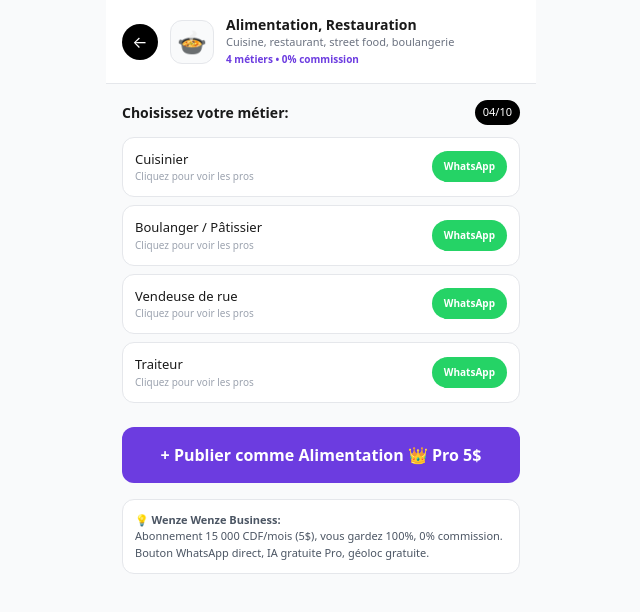
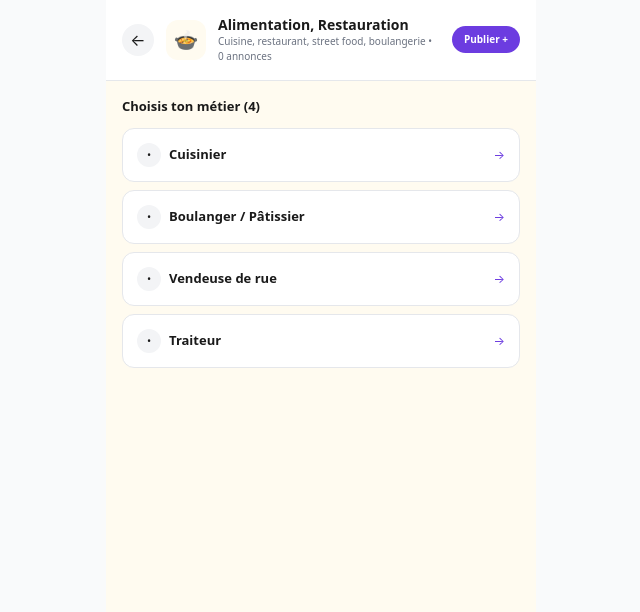
Before and after one commit to kongolokelvin47-cmd/Wenze-pwa, a Next.js app: page /categorie/alimentation in a window 1280 px wide. Shown: the top 612 px of the page, without its empty margins (319-959 px from the left). Built offline with nearby package versions, Linux system fonts and the light colour scheme.

Commit message:
Refactor CategorieSlugPage for improved functionality
Refactor category page to use useParams and improve state management for annonces. Update UI elements and structure for better user experience.

```diff
--- a/app/categorie/[slug]/page.tsx
+++ b/app/categorie/[slug]/page.tsx
@@ -1,70 +1,94 @@
-// app/categorie/[slug]/page.tsx - VERSION FINALE VERCEL OK
+"use client";
+import { useParams } from "next/navigation";
 import Link from "next/link";
-import { CATEGORIES_WENZE, getCategorieById } from "@/lib/categories";
-import { notFound } from "next/navigation";
+import { useMemo, useState, useEffect } from "react";
+import { getCategorieById } from "@/lib/categories";
 
-export default function PageCategorie({ params }: { params: { slug: string } }) {
-  const categorie = getCategorieById(params.slug);
+export default function CategorieSlugPage() {
+  const params = useParams();
+  const slug = (params.slug as string)?.toLowerCase();
+  const cat = getCategorieById(slug);
+  const [annonces, setAnnonces] = useState<any[]>([]);
 
-  if (!categorie) return notFound();
+  useEffect(()=>{
+    try{
+      const list = JSON.parse(localStorage.getItem("wenze_annonces_list") || "[]");
+      setAnnonces(list.filter((a:any)=>{
+        const c = (a.categorieId || a.categorie || "").toLowerCase();
+        return c === slug || c.includes(slug) || cat?.titre.toLowerCase().includes(c) || c.includes(cat?.titreCourt.toLowerCase()||"");
+      }));
+    }catch{}
+  },[slug, cat]);
 
-  const getWaLink = (activiteLabel: string) => {
-    const msg = `Bonjour 👋 Je vous contacte depuis WENZE WENZE BUSINESS. Je cherche: ${activiteLabel} dans ${categorie.titreCourt}. Vous êtes disponible à Kinshasa?`;
-    return `https://wa.me/243810000000?text=${encodeURIComponent(msg)}`;
-  };
+  const isTechnique = cat?.id === "technique";
+  const toutTravaux = cat?.activites.find(a=>a.slug==="tout-travaux-techniques");
+
+  if (!cat) {
+    return (
+      <div className="max-w-[430px] mx-auto p-8 text-center bg-[#FFFBF0] min-h-screen">
+        <p className="text-4xl">🛒</p>
+        <p className="font-bold mt-2">Catégorie "{slug}" introuvable</p>
+        <Link href="/categorie" className="mt-4 inline-block bg-[#6C3CE0] text-white px-6 py-2 rounded-full text-sm">← Retour catégories</Link>
+      </div>
+    );
+  }
 
   return (
-    <div className="max-w-[430px] mx-auto bg-gray-50 min-h-screen pb-24">
-      {/* HEADER */}
-      <header className="bg-white p-4 border-b sticky top-0 z-10 flex items-center gap-3">
-        <Link href="/categories" className="w-9 h-9 bg-black text-white rounded-full flex items-center justify-center">←</Link>
-        <div className="flex items-center gap-3">
-          <div className="w-11 h-11 rounded-xl bg-gray-50 border flex items-center justify-center text-2xl">
-            {categorie.icon}
-          </div>
-          <div>
-            <h1 className="font-black text-[14px] leading-tight">{categorie.titre}</h1>
-            <p className="text-[11px] text-gray-500">{categorie.description}</p>
-            <p className="text-[10px] text-[#6C3CE0] font-bold mt-0.5">{categorie.activites.length} métiers • 0% commission</p>
-          </div>
+    <div className="max-w-[430px] mx-auto bg-[#FFFBF0] min-h-screen pb-24">
+      <header className="sticky top-0 bg-white z-20 p-4 border-b flex items-center gap-3">
+        <Link href="/categorie" className="w-8 h-8 bg-gray-100 rounded-full flex items-center justify-center">←</Link>
+        <div className="w-10 h-10 bg-[#FFFBF0] rounded-xl flex items-center justify-center text-xl">{cat.icon}</div>
+        <div className="flex-1">
+          <h1 className="font-black text-[14px] leading-tight">{cat.titre}</h1>
+          <p className="text-[10px] text-gray-500">{cat.description} • {annonces.length} annonces</p>
         </div>
+        <Link href={`/publier?categorie=${cat.id}`} className="bg-[#6C3CE0] text-white text-[10px] font-bold px-3 py-1.5 rounded-full">Publier +</Link>
       </header>
 
-      {/* LISTE ACTIVITÉS */}
       <div className="p-4">
-        <div className="flex justify-between items-center mb-3">
-          <h2 className="font-bold text-[14px]">Choisissez votre métier:</h2>
-          <span className="text-[11px] bg-black text-white px-2 py-1 rounded-full">{categorie.numero}/10</span>
+        <h2 className="font-bold text-[13px] mb-3">Choisis ton métier ({cat.activites.length})</h2>
+        <div className="grid grid-cols-1 gap-2">
+          {cat.activites.map(act => {
+            const isSpecial = act.slug === "tout-travaux-techniques";
+            return (
+              <Link key={act.slug} href={`/categorie/${cat.id}/${act.slug}`} className={`bg-white border rounded-xl p-3.5 flex justify-between items-center hover:border-[#6C3CE0] transition ${isSpecial ? 'border-[#6C3CE0] bg-[#6C3CE0]/5' : ''}`}>
+                <div className="flex items-center gap-2">
+                  <span className={`w-6 h-6 rounded-full flex items-center justify-center text-[11px] ${isSpecial ? 'bg-[#6C3CE0] text-white' : 'bg-gray-100'}`}>{isSpecial ? '🔧' : '•'}</span>
+                  <span className={`text-[13px] ${isSpecial ? 'font-black text-[#6C3CE0]' : 'font-semibold'}`}>{act.label}</span>
+                </div>
+                <span className="text-[#6C3CE0] text-xs">→</span>
+              </Link>
+            );
+          })}
         </div>
 
-        <div className="grid grid-cols-1 gap-2">
-          {categorie.activites.map(act => (
-            <div key={act.id} className="bg-white p-3 rounded-xl border flex justify-between items-center hover:border-[#6C3CE0] transition">
-              <Link href={`/categorie/${categorie.id}/${act.slug}`} className="flex-1">
-                <p className="text-[13px] font-medium">{act.label}</p>
-                <p className="text-[10px] text-gray-400">Cliquez pour voir les pros</p>
-              </Link>
-              <a href={getWaLink(act.label)} target="_blank" className="ml-3 bg-[#25D366] text-white text-[10px] font-bold px-3 py-2 rounded-full">
-                WhatsApp
-              </a>
+        {isTechnique && toutTravaux && (
+          <div className="mt-6 bg-gradient-to-br from-[#6C3CE0] to-[#3B1FA8] text-white rounded-2xl p-4">
+            <p className="font-black text-[13px]">🔧 {toutTravaux.label} - Soudeur & plus</p>
+            <p className="text-[11px] opacity-90 mt-1 leading-snug">Tu fais soudure, carrelage, vitrerie, aluminium, plomberie générale ? Publie dans <b>Tout travaux techniques</b>, les clients te trouvent même s'ils ne connaissent pas ton métier exact.</p>
+            <div className="flex gap-2 mt-3">
+              <Link href={`/categorie/${cat.id}/${toutTravaux.slug}`} className="bg-white text-[#6C3CE0] text-[11px] font-bold px-4 py-2 rounded-full">Voir les pros →</Link>
+              <Link href={`/publier?categorie=${cat.id}&activite=${toutTravaux.slug}`} className="bg-black/20 text-white text-[11px] font-bold px-4 py-2 rounded-full">Publier service</Link>
             </div>
-          ))}
-        </div>
+          </div>
+        )}
 
-        <Link href={`/publier?categorie=${categorie.id}`} className="mt-6 w-full bg-[#6C3CE0] text-white py-4 rounded-xl font-black text-center block">
-          + Publier comme {categorie.titreCourt} 👑 Pro 5$
-        </Link>
-
-        <div className="mt-4 bg-white p-3 rounded-xl border text-[11px] text-gray-600">
-          <p className="font-bold">💡 Wenze Wenze Business:</p>
-          <p>Abonnement 15 000 CDF/mois (5$), vous gardez 100%, 0% commission. Bouton WhatsApp direct, IA gratuite Pro, géoloc gratuite.</p>
-        </div>
+        {annonces.length > 0 && (
+          <div className="mt-6">
+            <p className="font-bold text-[12px] mb-2">Dernières annonces dans {cat.titreCourt}</p>
+            <div className="flex gap-2 overflow-x-auto pb-2 -mx-4 px-4">
+              {annonces.slice(0,5).map((a:any)=>(
+                <div key={a.id} className="min-w-[110px] bg-white border rounded-xl p-2 flex-shrink-0">
+                  <div className="w-full h-16 bg-gray-50 rounded-lg flex items-center justify-center overflow-hidden">{a.photo ? <img src={a.photo} className="max-w-full max-h-full object-contain"/> : <span>📦</span>}</div>
+                  <p className="text-[10px] font-bold truncate mt-1">{a.titre}</p>
+                  <p className="text-[9px] text-[#6C3CE0] font-bold">{a.prix}$</p>
+                </div>
+              ))}
+            </div>
+          </div>
+        )}
       </div>
     </div>
   );
 }
-
-// Génère les 10 pages statiques
-export function generateStaticParams() {
-  return CATEGORIES_WENZE.map(c => ({ slug: c.id }));
-            }
+export const dynamic = 'force-dynamic';
```
